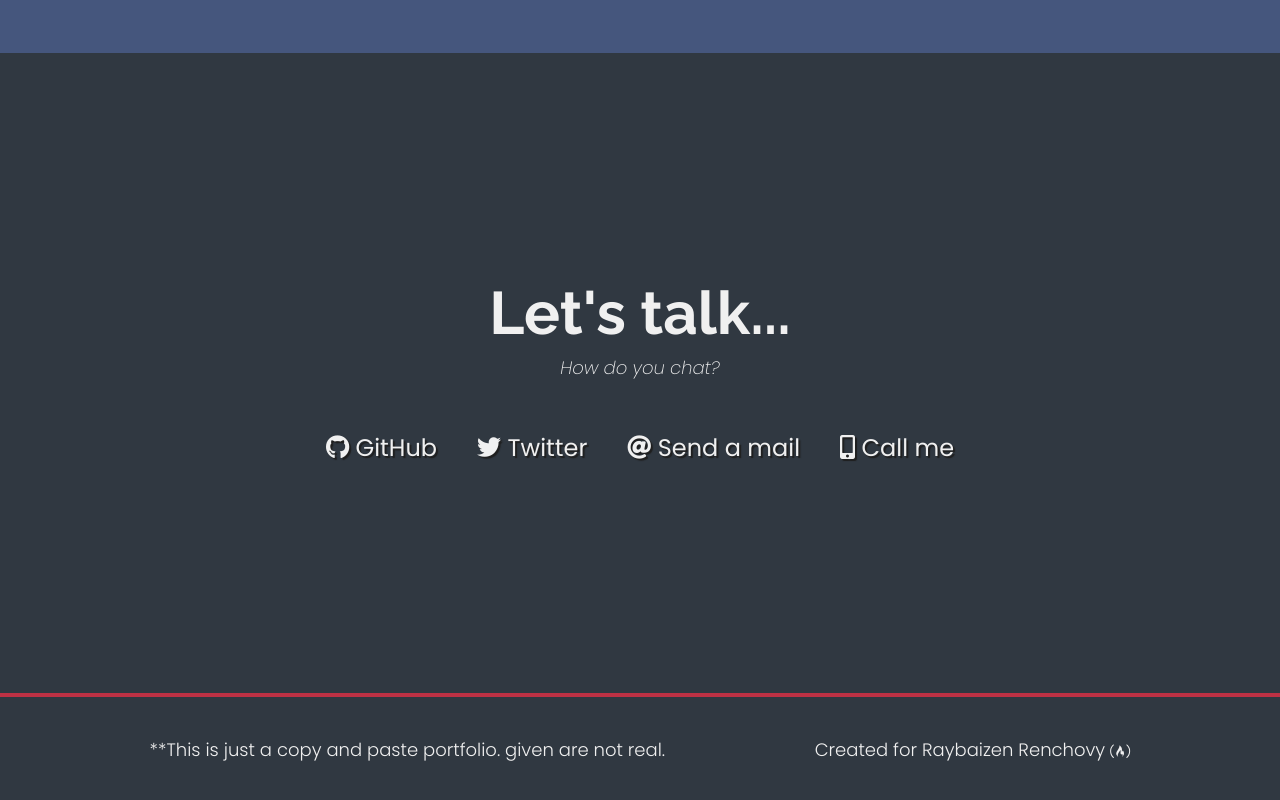
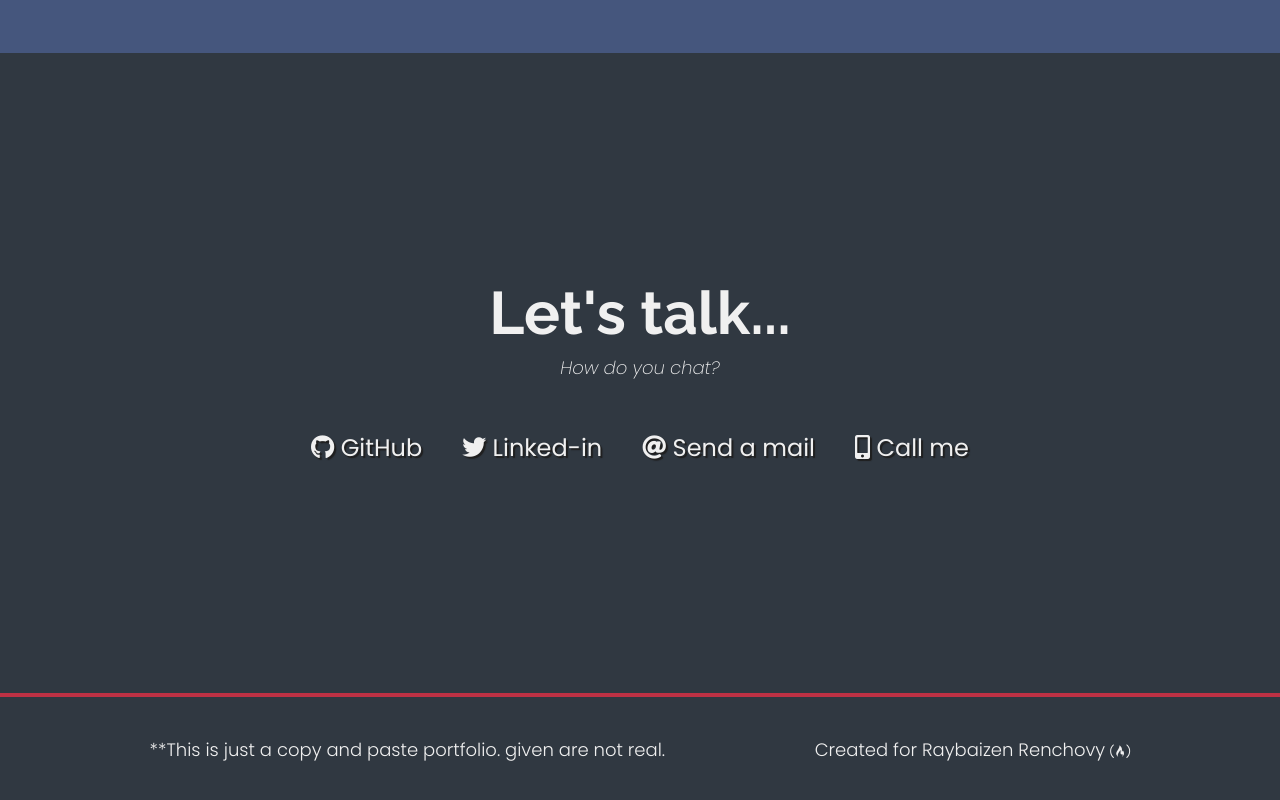
Before and after one commit to HGPGerardLA5/Fifth-Cert, a plain HTML site: page index.html in a window 1280 px wide. Shown: the part 1932-2732 px from the top of the page. Drawn offline with Linux system fonts and the light colour scheme.

Commit message:
Update index.html

```diff
--- a/index.html
+++ b/index.html
@@ -176,10 +176,10 @@
           ><i class="fab fa-github"></i> GitHub</a
         >
         <a
-          href="https://x.com/KingBobMoto"
+          href="https://www.linkedin.com/in/gerard-anazia-808ba72a1/o"
           target="_blank"
           class="btn contact-details"
-          ><i class="fab fa-twitter"></i> Twitter</a
+          ><i class="fab fa-twitter"></i> Linked-in</a
         >
         <a href="/cdn-cgi/l/email-protection#47223f262a372b2207223f262a372b226924282a" class="btn contact-details"><i class="fas fa-at"></i> Send a mail</a
         >
```
